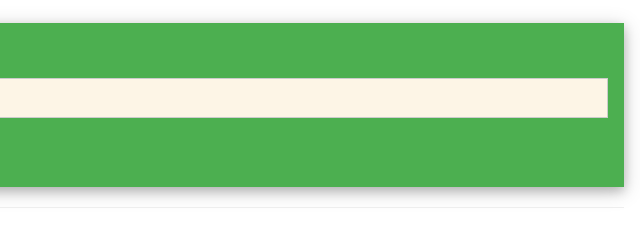
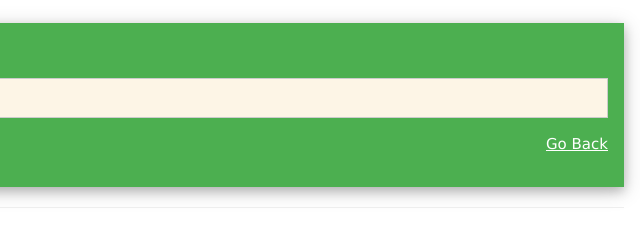
Before and after one commit to ashanchan/project, a plain HTML site: page python/lambda-frontend/sentiment.html in a window 1280 px wide. Shown: the full height of the page, 640-1280 px from the left. Drawn offline with nearby package versions, Linux system fonts and the light colour scheme.

Commit message:
files updated

```diff
--- a/python/lambda-frontend/sentiment.html
+++ b/python/lambda-frontend/sentiment.html
@@ -21,7 +21,10 @@
                     <div class="w3-full w3-container w3-green">
                         <h4>Enter Twitter Tag for Sentiment processing</h4>
                         <p><input class="w3-input w3-border w3-sand" id='findSentiment' name="findSentiment" type="text" placeholder="Eg. 2019 Indian Elections, India, World of imaginations"></p>
-                        <p><button class="w3-btn w3-lime" onclick="getTweetSentiment()" id='submitButton'>Find Sentiments</button></p>
+                        <p>
+                            <button class="w3-btn w3-lime" onclick="getTweetSentiment()" id='submitButton'>Find Sentiments</button>
+                            <span class="w3-right"><a href='index.html'>Go Back</a></span>
+                        </p>
                     </div>
                 </div>
             </div>
```
Also changed, not shown: python/lambda-frontend/translation.html (+4 -1 lines).
